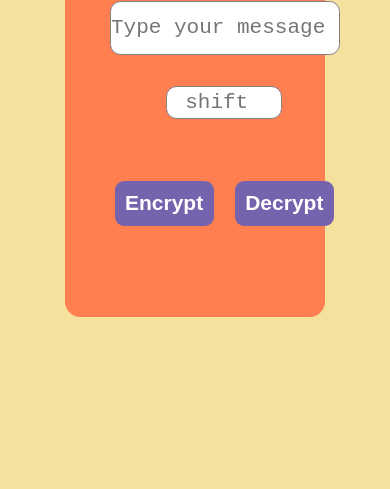
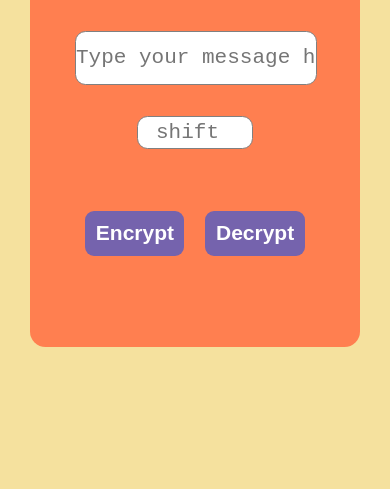
Before and after one commit to vusiSiya/The-Ceasar-Cypher, a plain HTML site: page index.html in a window 390 px wide. Shown: the part 355-844 px from the top of the page. Drawn offline with Linux system fonts and the light colour scheme.

Commit message:
white space and responsiveness

```diff
--- a/index.css
+++ b/index.css
@@ -10,7 +10,8 @@ main {
     justify-content: center;
     align-content: center;
     grid-template-rows: 1fr 7fr 1fr;
-    grid-template-columns: repeat(6,1fr);
+    grid-template-columns: repeat(6,auto);
+    margin:1em;
 }
 
 img {
```
